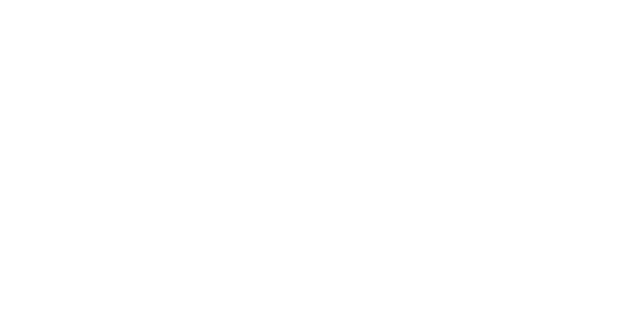
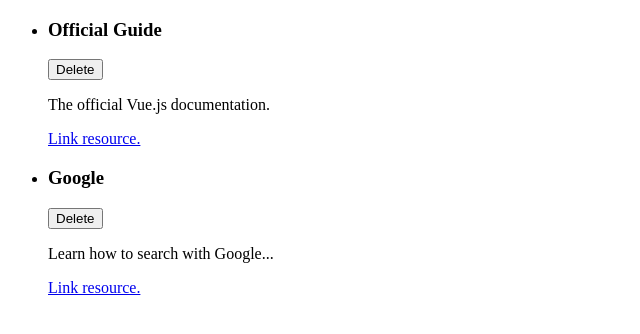
Before and after one commit to MashuMaru/ResourceProject, a Vue app: page / in a window 1280 px wide. Shown: the top 334 px of the page, without its empty margins (0-640 px from the left). Built offline with nearby package versions, Linux system fonts and the light colour scheme.

Commit message:
created LearningResource component and props to App.vue

```diff
--- /dev/null
+++ b/src/App.vue
@@ -0,0 +1,40 @@
+<template>
+  <ul>
+    <LearningResource
+      v-for="res in storedResources"
+      v-bind:key="res.id"
+      v-bind:title="res.title"
+      v-bind:description="res.description"
+      v-bind:link="res.link"
+    />
+  </ul>
+</template>
+
+<script>
+import LearningResource from './components/learning-resources/LearningResource.vue';
+
+export default {
+  components: { LearningResource },
+
+  data: function() {
+    return {
+      storedResources: [
+        {
+          id: 'official-guide',
+          title: 'Official Guide',
+          description: 'The official Vue.js documentation.',
+          link: 'https://vuejs.org'
+        },
+        {
+          id: 'google',
+          title: 'Google',
+          description: 'Learn how to search with Google...',
+          link: 'https://google.com'
+        }
+      ]
+    };
+  }
+};
+</script>
+
+<style></style>
--- /dev/null
+++ b/src/components/learning-resources/LearningResource.vue
@@ -0,0 +1,22 @@
+<template>
+  <li>
+    <div>
+      <header>
+        <h3>{{ title }}</h3>
+        <button>Delete</button>
+      </header>
+    </div>
+    <p>{{ description }}</p>
+    <nav>
+      <a v-bind:href="link">Link resource.</a>
+    </nav>
+  </li>
+</template>
+
+<script>
+export default {
+  props: ['title', 'description', 'link']
+};
+</script>
+
+<style></style>
--- a/src/main.js
+++ b/src/main.js
@@ -1,3 +1,4 @@
 import { createApp } from 'vue';
+import App from './App.vue';
 
-createApp({}).mount('#app');
+createApp(App).mount('#app');
```
Also changed, not shown: 1 other file (tests, documents, lock files or other folders).
